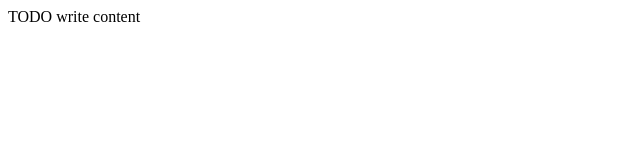
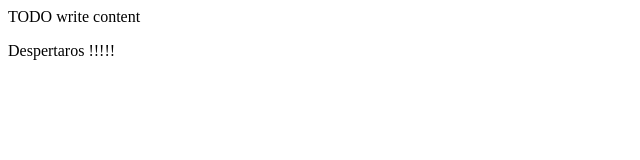
Before and after one commit to alfonsoserranoalbert/Entornos, a website: page public_html/index.html in a window 1280 px wide. Shown: the full height of the page, 0-640 px from the left. Drawn offline with Linux system fonts and the light colour scheme.

Commit message:
Update index.html

```diff
--- a/public_html/index.html
+++ b/public_html/index.html
@@ -11,6 +11,7 @@
     </head>
     <body>
         <div>TODO write content</div>
+        <p>Despertaros !!!!!</p>
 
 
     </body>
```
